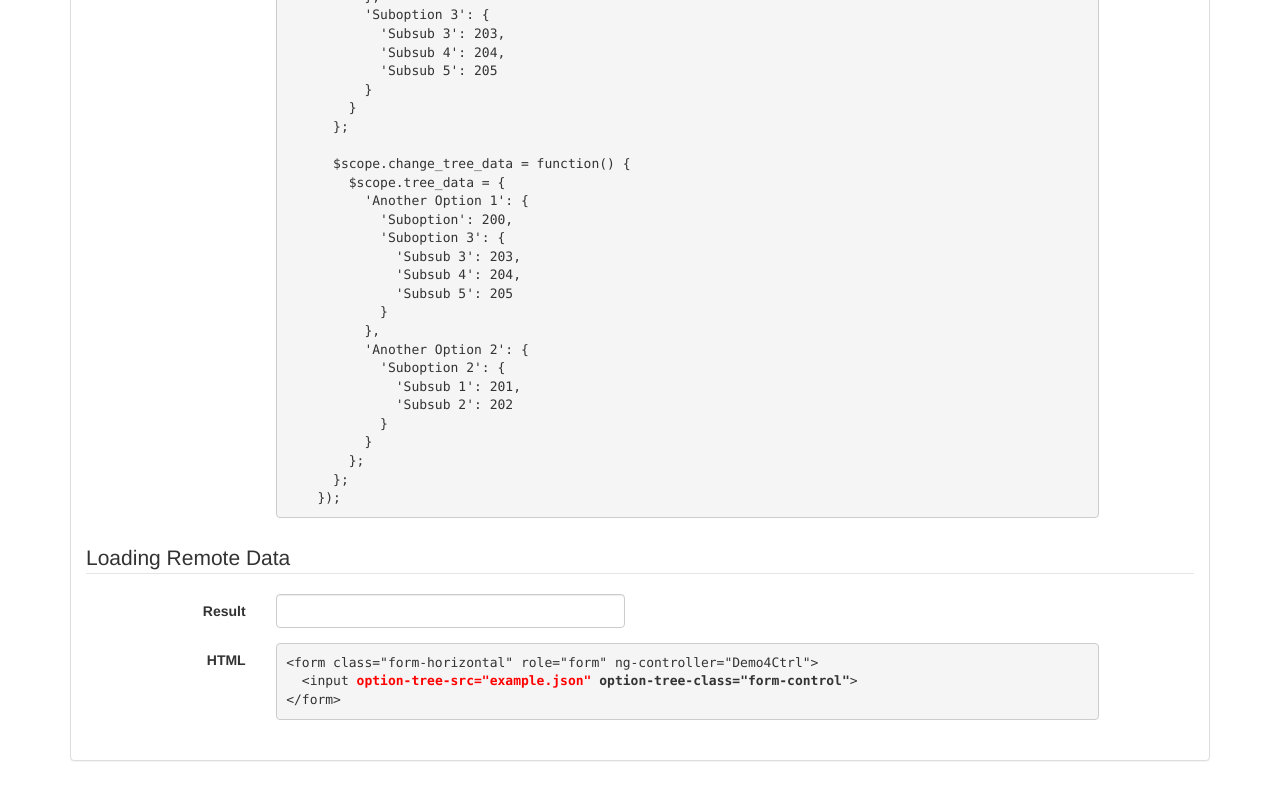
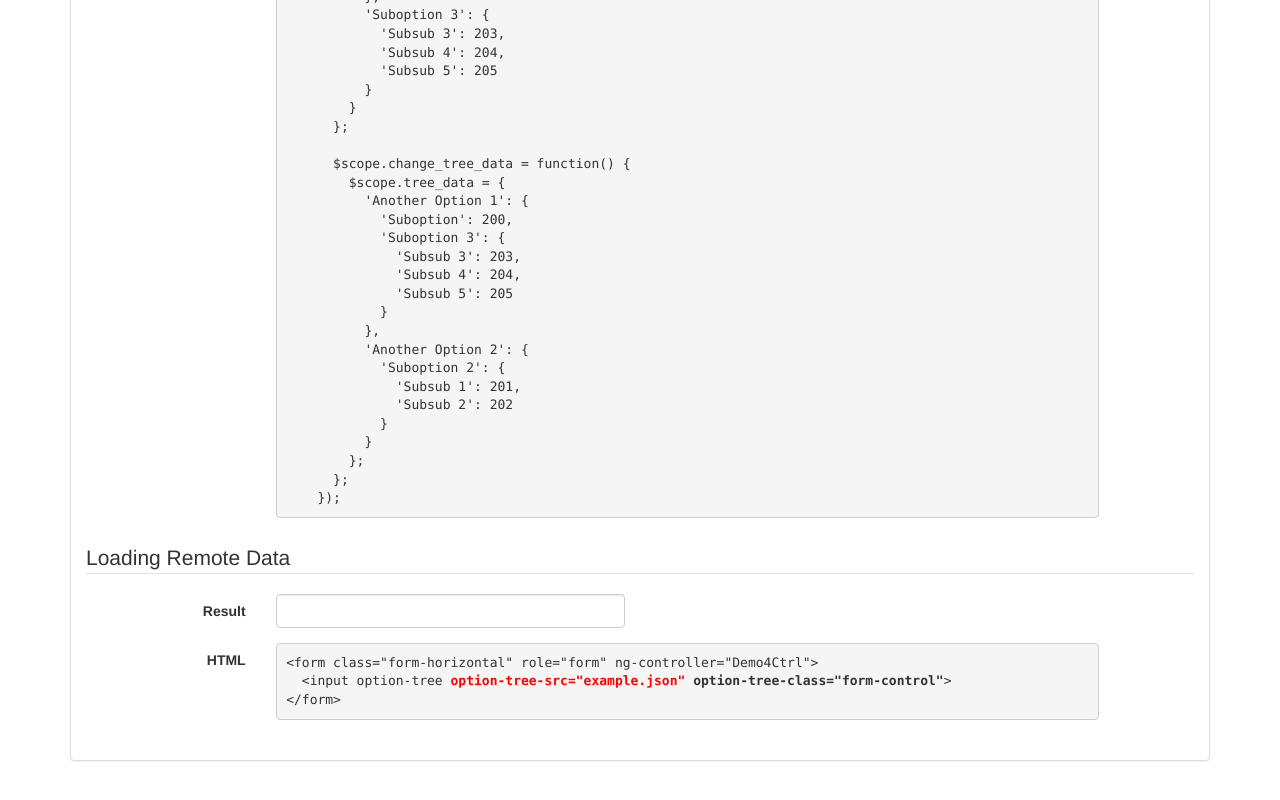
Before and after one commit to LeeChSien/angular-option-tree, a website: page index.html in a window 1280 px wide. Shown: the part 1896-2696 px from the top of the page. Drawn offline with nearby package versions, Linux system fonts and the light colour scheme.

Commit message:
description

```diff
--- a/angular-option-tree.js
+++ b/angular-option-tree.js
@@ -18,7 +18,7 @@
     var sub_path = [];
     for (var key in json) {
       if(json[key] === parseInt(json[key], 10)) {
-        if(json[key] === value) {
+        if(json[key] == value) {
           sub_path.push(key);
           return sub_path;
         } else {
--- a/index.html
+++ b/index.html
@@ -193,7 +193,7 @@ angular.module('optionTreeApp', ['option-tree']).
                       <label class="col-sm-2 control-label">HTML</label>
                       <div class="col-sm-9">
 <pre>&lt;form class="form-horizontal" role="form" ng-controller="Demo4Ctrl"&gt;
-  &lt;input <strong class="red">option-tree-src="example.json"</strong> <strong>option-tree-class="form-control"</strong>&gt;
+  &lt;input option-tree <strong class="red">option-tree-src="example.json"</strong> <strong>option-tree-class="form-control"</strong>&gt;
 &lt;/form&gt;</pre>
                       </div>
                     </div>
```
